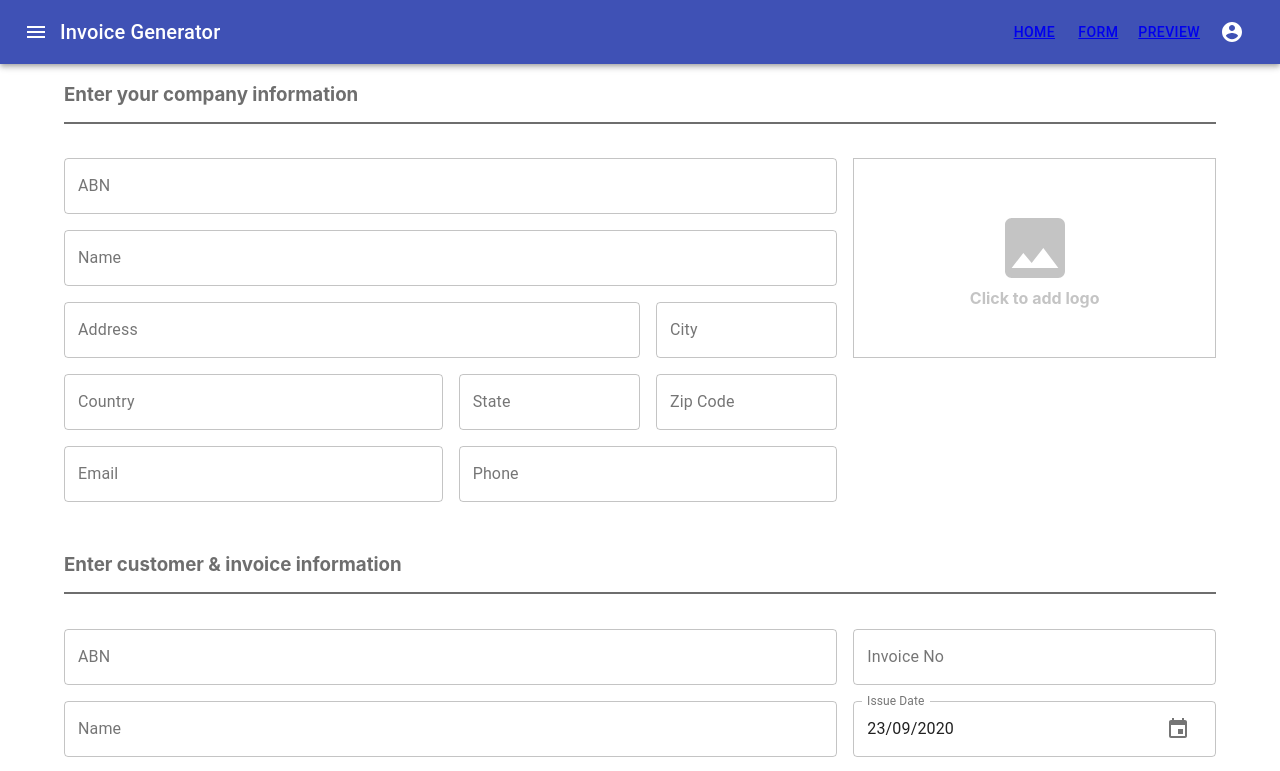
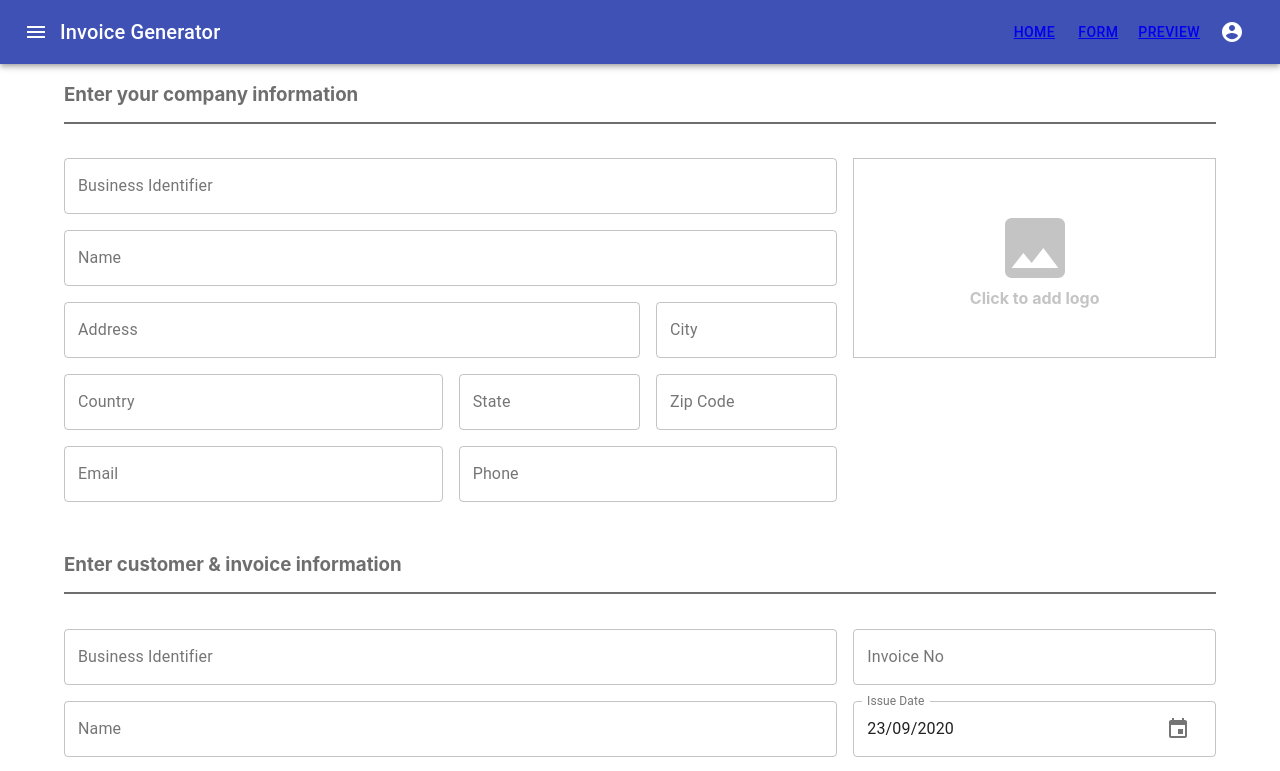
Before and after one commit to jonotp/invoice, a React (Create React App) app in the folder client/: page / in a window 1280 px wide. Shown: the top 771 px of the page. Built offline with nearby package versions, Linux system fonts and the light colour scheme; what @react-pdf/renderer would draw is missing.

Commit message:
Rename identifier on IPersonel to businessId

```diff
--- a/client/src/components/customer-section.component.tsx
+++ b/client/src/components/customer-section.component.tsx
@@ -55,12 +55,12 @@ const CustomerSection: FunctionComponent<CustomerSectionProps> = ({
       <h1>Enter customer & invoice information</h1>
       <TextField
         id="customer-identity"
-        label="ABN"
+        label="Business Identifier"
         name="identity"
         variant="outlined"
         margin="none"
-        style={{ gridArea: "abn" }}
-        value={customer.identity || ""}
+        style={{ gridArea: "businessId" }}
+        value={customer.businessId || ""}
         onChange={handleInputChange("identity")}
       />
       <TextField
--- a/client/src/components/pdfs/basic-pdf.component.tsx
+++ b/client/src/components/pdfs/basic-pdf.component.tsx
@@ -157,7 +157,7 @@ const BasicPDF: FunctionComponent<PDFProps> = ({ invoice, colors }) => {
           {/* Supplier */}
           <View style={[styles.flexGrow2, styles.borderBox]}>
             <Text style={[styles.heading]}>Bill From:</Text>
-            <Text style={[styles.textBold]}>{invoice.supplier.identity}</Text>
+            <Text style={[styles.textBold]}>{invoice.supplier.businessId}</Text>
             <Text>{invoice.supplier.name}</Text>
             <Text>{invoice.supplier.address}</Text>
             <Text>
@@ -193,7 +193,7 @@ const BasicPDF: FunctionComponent<PDFProps> = ({ invoice, colors }) => {
           {/* Customer */}
           <View style={[styles.flexGrow2, styles.borderBox]}>
             <Text style={[styles.heading]}>Bill To:</Text>
-            <Text>{invoice.customer.identity}</Text>
+            <Text>{invoice.customer.businessId}</Text>
             <Text>{invoice.customer.name}</Text>
             <Text>{invoice.customer.address}</Text>
             <Text>
--- a/client/src/components/supplier-section.component.tsx
+++ b/client/src/components/supplier-section.component.tsx
@@ -40,12 +40,12 @@ const SupplierSection: FunctionComponent<SupplierSectionProps> = ({
       <h1>Enter your company information</h1>
       <TextField
         id="supplier-identity"
-        label="ABN"
+        label="Business Identifier"
         name="identity"
         variant="outlined"
         margin="none"
-        style={{ gridArea: "abn" }}
-        value={supplier.identity || ""}
+        style={{ gridArea: "businessId" }}
+        value={supplier.businessId || ""}
         onChange={handleInputChange("identity")}
       />
       <TextField
--- a/client/src/styles/components/customer-section.component.scss
+++ b/client/src/styles/components/customer-section.component.scss
@@ -5,7 +5,7 @@
   gap: 1rem 1rem;
   grid-template-areas:
     "header header header header header"
-    "abn abn abn abn invoice-no"
+    "businessId businessId businessId businessId invoice-no"
     "name name name name issue-date"
     "address address address city empty"
     "country country state zip empty";
--- a/client/src/styles/components/supplier-section.component.scss
+++ b/client/src/styles/components/supplier-section.component.scss
@@ -6,7 +6,7 @@
   gap: 1rem 1rem;
   grid-template-areas:
     "header header header header header"
-    "abn abn abn abn logo"
+    "businessId businessId businessId businessId logo"
     "name name name name logo"
     "address address address city logo"
     "country country state zip empty"
--- a/client/src/testData.tsx
+++ b/client/src/testData.tsx
@@ -3,7 +3,7 @@ import { IInvoice } from "./types";
 // Folder containing test data
 const TestInvoice: IInvoice = {
   supplier: {
-    identity: "123 456 789",
+    businessId: "123 456 789",
     name: "The Krusty Krab",
     address: "1 Krusty Street",
     city: "Bikkini Bottom",
@@ -14,7 +14,7 @@ const TestInvoice: IInvoice = {
     phone: "0400000000",
   },
   customer: {
-    identity: "",
+    businessId: "",
     name: "Sponge Bob",
     address: "1 Pineapple Street",
     city: "Bikkini Bottom",
--- a/client/src/types.ts
+++ b/client/src/types.ts
@@ -1,5 +1,5 @@
 export interface IPersonel {
-  identity?: string;
+  businessId?: string;
   name: string;
   address: string;
   city: string;
```
